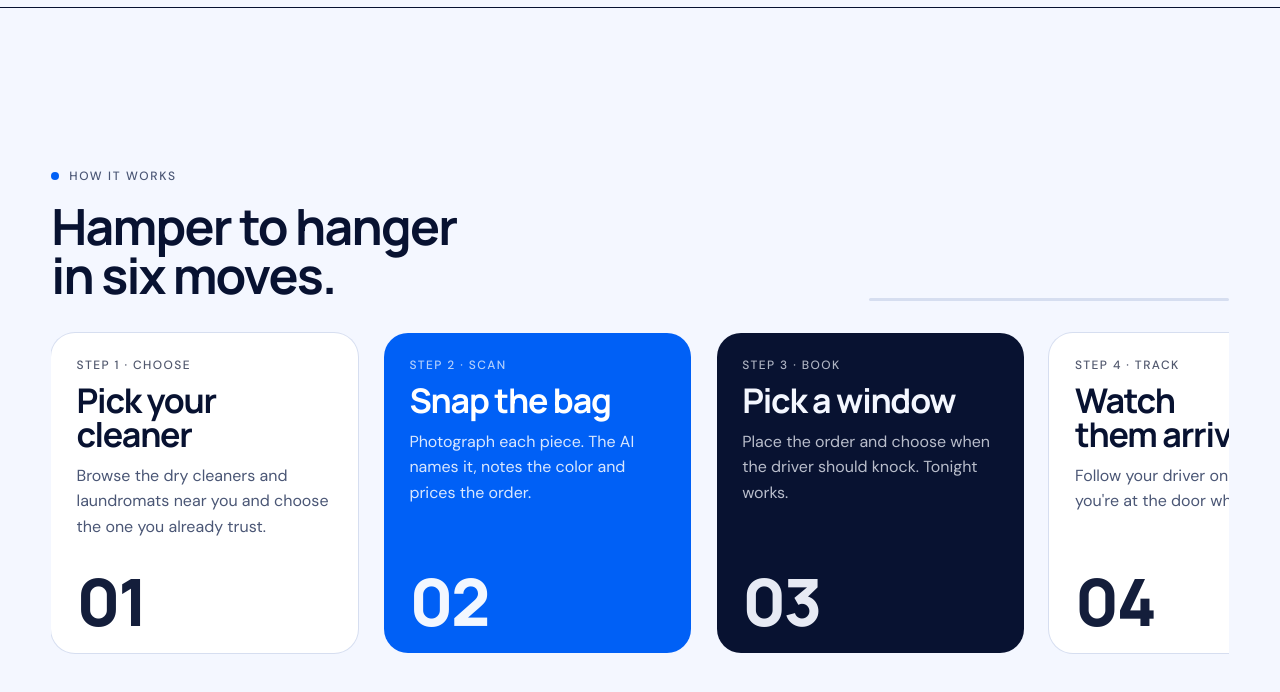
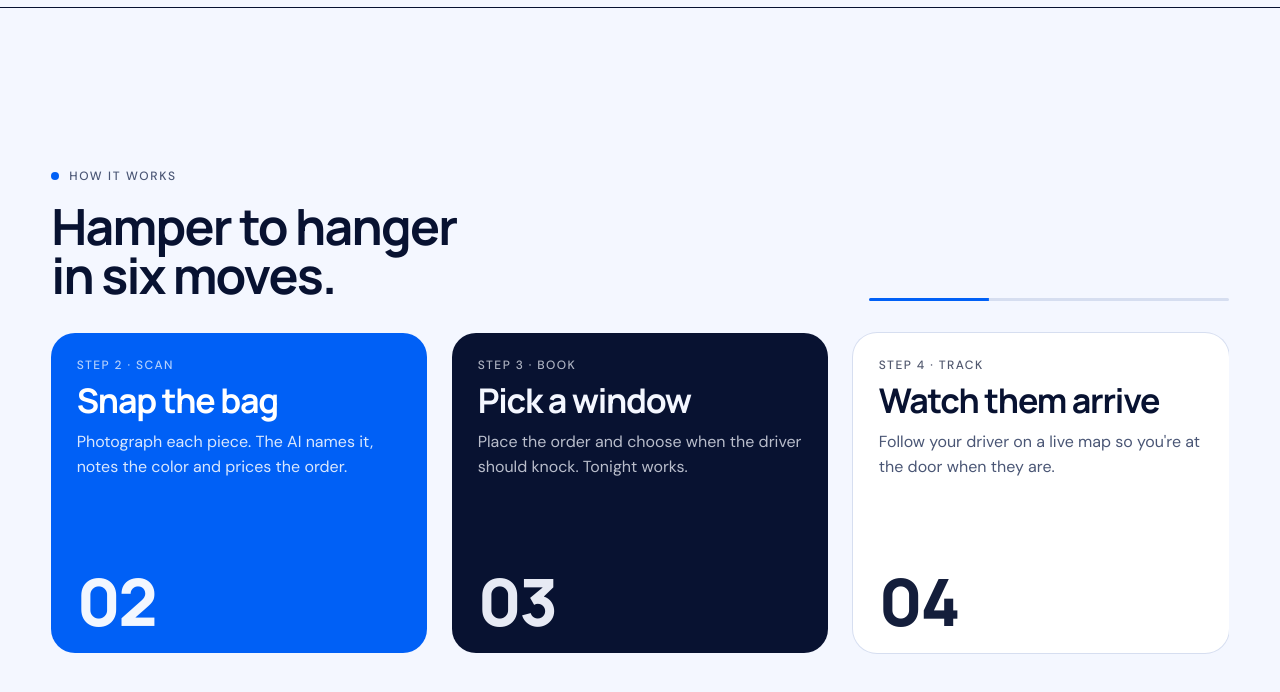
Before and after one commit to getontv989-code/snapwash-web, a Next.js app: page / in a window 1280 px wide. Shown: the part 911-1603 px from the top of the page. Built offline with nearby package versions, Linux system fonts and the light colour scheme.

Commit message:
Show three whole How it works cards and advance one card at a time
Co-Authored-By: Claude Opus 5.5 (1M context) <noreply@anthropic.com>
Claude-Session: https://claude.ai/code/session_011FrHPCYvbpM8mhGeQsoQWK

```diff
--- a/app/globals.css
+++ b/app/globals.css
@@ -273,12 +273,12 @@ button { font: inherit; color: inherit; }
 .hsteps-head { display: flex; justify-content: space-between; align-items: end; gap: 24px; flex-wrap: wrap; }
 .hsteps-head h2 { font-size: var(--t-2xl); line-height: 1; letter-spacing: -.035em; max-width: 16ch; }
 .hsteps-progress { flex: 1 1 200px; max-width: 360px; height: 3px; background: var(--line); border-radius: 3px; overflow: hidden; }
-.hsteps-progress span { display: block; height: 100%; width: 100%; background: var(--blue); transform-origin: left; transform: scaleX(var(--p, 0)); }
+.hsteps-progress span { display: block; height: 100%; width: 100%; background: var(--blue); transform-origin: left; transform: scaleX(var(--p, 0)); transition: transform .7s var(--ease); }
 /* The track scrolls inside the page column, so cards never slide past the heading's left edge */
 .hsteps-viewport { overflow: hidden; padding-block: 8px; margin-block: -8px; }
-.hsteps-track { display: flex; gap: clamp(16px, 2vw, 28px); will-change: transform; }
+.hsteps-track { --hgap: clamp(16px, 2vw, 28px); display: flex; gap: var(--hgap); will-change: transform; transition: transform .7s var(--ease); }
 .hstep {
-  flex: 0 0 clamp(260px, 24vw, 340px); min-height: clamp(280px, 40vh, 360px);
+  flex: 0 0 calc((100% - 2 * var(--hgap)) / 3); min-height: clamp(280px, 40vh, 360px); /* exactly three whole cards per view */
   border-radius: 24px; padding: clamp(22px, 2vw, 28px);
   background: var(--surface); box-shadow: 0 0 0 1px var(--line);
   display: flex; flex-direction: column; gap: 12px; position: relative; overflow: hidden;
--- a/public/main.js
+++ b/public/main.js
@@ -174,19 +174,22 @@
     var view = hs.querySelector(".hsteps-viewport") || track.parentNode;
     var bar = hs.querySelector(".hsteps-progress");
     var mq = window.matchMedia("(max-width: 900px), (prefers-reduced-motion: reduce)");
+    // Moves one whole card at a time so exactly three complete cards are always in view
+    var cards = track.children;
+    function steps() { return Math.max(0, cards.length - 3); }
+    function stepPx() { return cards.length > 1 ? cards[1].offsetLeft - cards[0].offsetLeft : 0; }
     function layout() {
       if (mq.matches) { hs.style.height = ""; track.style.transform = ""; return; }
-      var dist = track.scrollWidth - view.clientWidth;
-      hs.style.height = (window.innerHeight + Math.max(dist, 0)) + "px";
+      hs.style.height = Math.round(window.innerHeight * (1 + steps() * 0.6)) + "px";
       update();
     }
     function update() {
       if (mq.matches) return;
       var r = hs.getBoundingClientRect();
-      var dist = track.scrollWidth - view.clientWidth;
       var p = Math.min(1, Math.max(0, -r.top / (hs.offsetHeight - window.innerHeight || 1)));
-      track.style.transform = "translate3d(" + (-p * Math.max(dist, 0)) + "px,0,0)";
-      if (bar) bar.style.setProperty("--p", p.toFixed(3));
+      var k = Math.round(p * steps());
+      track.style.transform = "translate3d(" + (-k * stepPx()) + "px,0,0)";
+      if (bar) bar.style.setProperty("--p", steps() ? (k / steps()).toFixed(3) : "1");
     }
     window.addEventListener("scroll", update, { passive: true });
     window.addEventListener("resize", layout);
```
